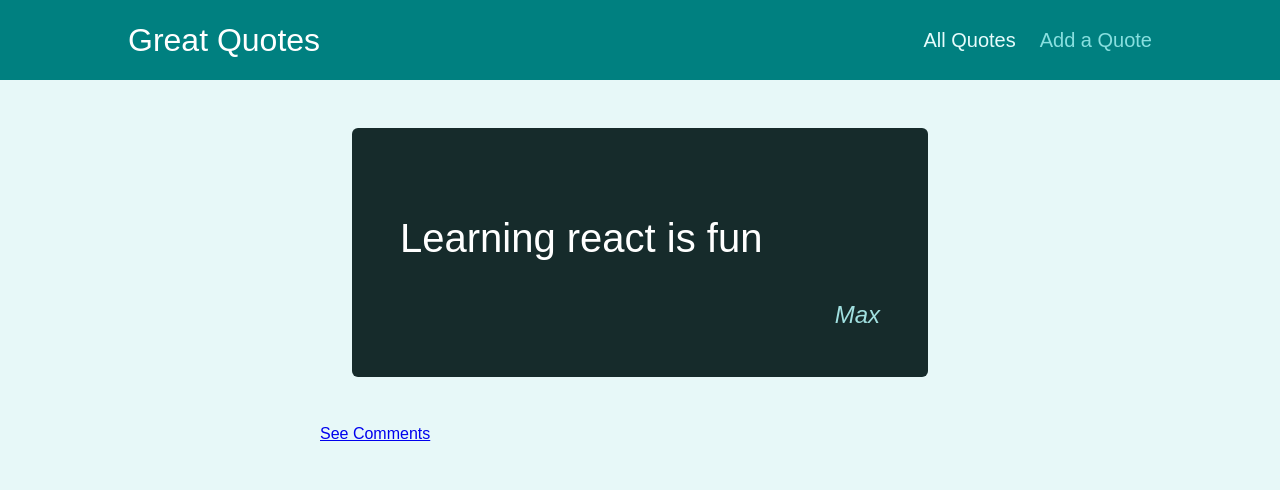
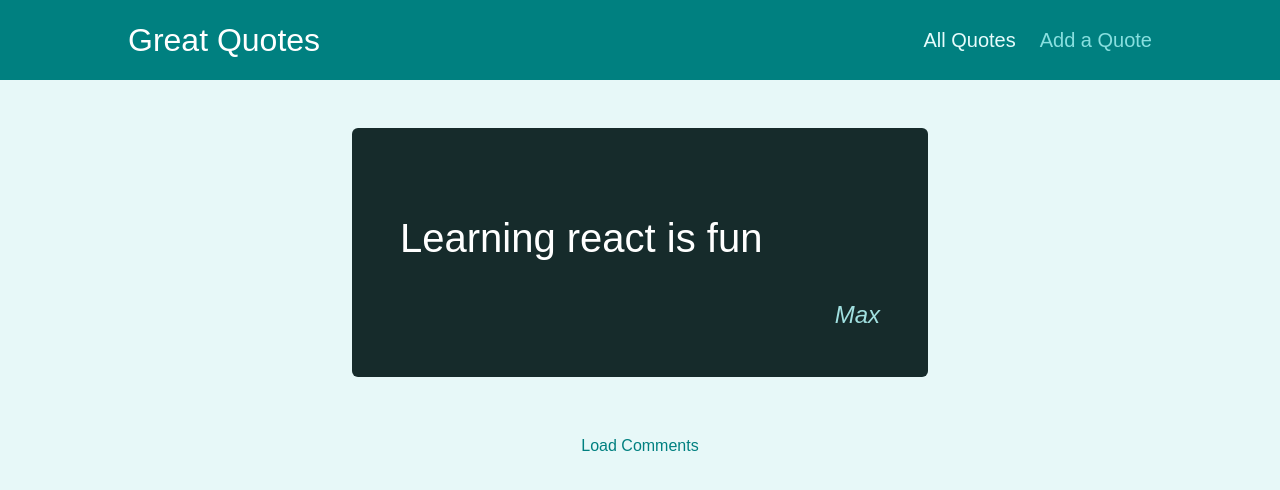
Before and after one commit to mostlyclicks/router-project, a React (Create React App) app: page /quotes/1 in a window 1280 px wide. Shown: the top 490 px of the page. Built offline with nearby package versions, Linux system fonts and the light colour scheme.

Commit message:
add close button

```diff
--- a/src/pages/QuoteDetail.js
+++ b/src/pages/QuoteDetail.js
@@ -23,10 +23,14 @@ const QuoteDetail = () => {
   return (
     <Fragment>
       <HighlightedQuote text={quote.text} author={quote.author}/>
-      <Link to={`/quotes/${params.quoteId}/comments`}>See Comments</Link>
+      <Route path={`/quotes/${params.quoteId}`} exact>
+        <div className='centered'><Link className='btn--flat' to={`/quotes/${params.quoteId}/comments`}>Load Comments</Link></div>
+      </Route>
       <Route path={`/quotes/${params.quoteId}/comments`}>
         <Comments />
+        <Link to={`/quotes/${params.quoteId}`} className="centered">Hide Comments</Link>
       </Route>
+
     </Fragment>
   )
 }
```
Also changed, not shown: 1 other file (tests, documents, lock files or other folders).
